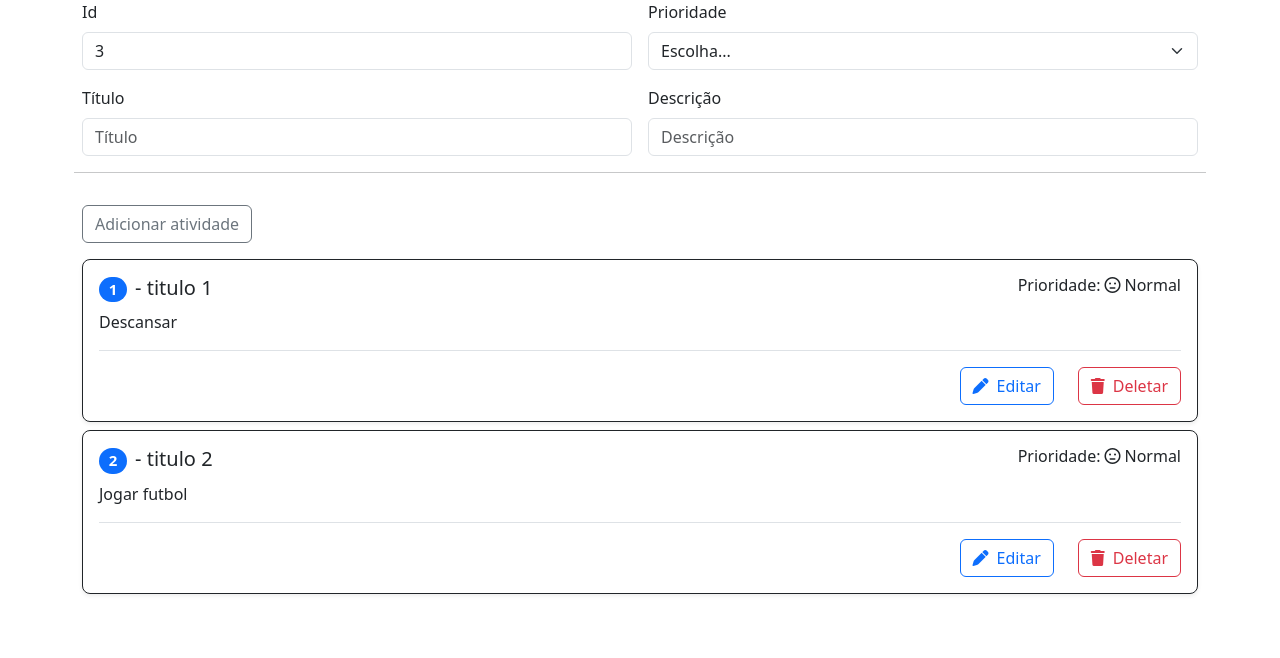
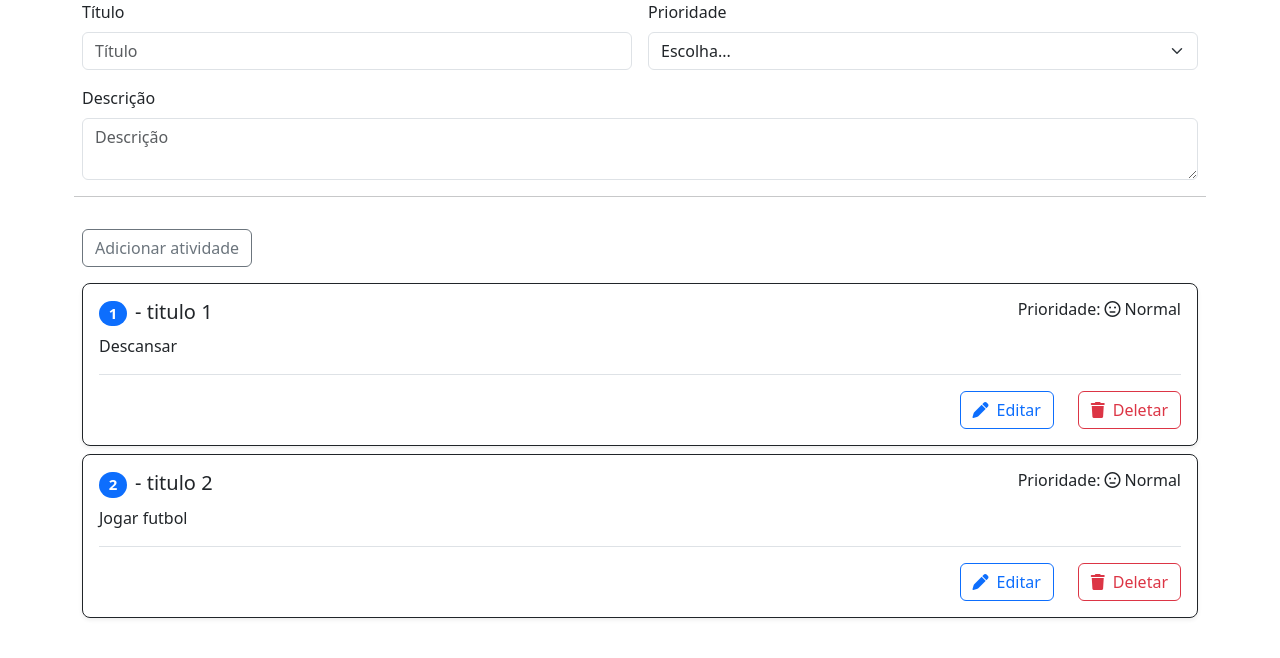
Before and after one commit to Felipe23-devTec/Front-appAtividade, a React (Create React App) app: page / in a window 1280 px wide. Shown: the top 658 px of the page. Built offline with nearby package versions, Linux system fonts and the light colour scheme.

Commit message:
refactor(atividade): ajustes realizados no formul

```diff
--- a/src/App.js
+++ b/src/App.js
@@ -20,10 +20,11 @@ const initialState = [
 function App() {
   //observacao : Codigo para pegar maior de uma lista e adiciona 1 no input = value={Math.max.apply(Math,atividades.map((item) => item.id)) + 1}
   const [atividades, setAtividades] = useState(initialState);
+  const[ativ,setAtiv] = useState({});
 
   function addAtividade(){
     const atividade = {
-      id: document.getElementById('id').value,
+      id: Math.max.apply(Math,atividades.map((item) => item.id)) + 1,
       prioridade: document.getElementById('prioridade').value,
       titulo: document.getElementById('titulo').value,
       descricao: document.getElementById('descricao').value
@@ -38,15 +39,22 @@ function App() {
     setAtividades([...atividadesAtualizar]);
 
   }
+  function pegarAtividade(id){
+    const atividade  = atividades.filter((at) => at.id === id);
+    console.log(atividade);
+    setAtiv(atividade[0])
+  }
   return (
     <>
       <AtividadeForm
         atividades={atividades}
         addAtividade={addAtividade}
+        ativSelecionada={ativ}
       />
       <Atividades
         atividades={atividades}
         deletarAtividade={deletarAtividade}
+        pegarAtividade={pegarAtividade}
 
       />
 
--- a/src/components/Atividade.jsx
+++ b/src/components/Atividade.jsx
@@ -42,7 +42,7 @@ export default function Atividade(props) {
                   </div>
                   <p className="card-text">{props.ativ.descricao} </p>
                   <div className='d-flex justify-content-end border-top pt-3'>
-                    <button className='btn btn-outline-primary me-4'>
+                    <button className='btn btn-outline-primary me-4' onClick={() => props.pegarAtividade(props.ativ.id)}>
                       <i className='fas fa-pen me-2'></i>
                       Editar
                     </button>
--- a/src/components/AtividadeForm.jsx
+++ b/src/components/AtividadeForm.jsx
@@ -1,29 +1,33 @@
-import React from 'react'
+import React, { useState } from 'react'
 
 export default function AtividadeForm(props) {
+    const [atividade, setAtividade] = useState({})
+    const inputTextHandler = (e) =>{
+        const {name, value} = e.target;
+        console.log(value);
+        setAtividade({...atividade, [name]: value})
+    }
+    //Math.max.apply(Math,props.atividades.map((item) => item.id)) + 1
   return (
     <form className='row g-3'>
+
         <div className='col-md-6'>
-          <label htmlFor='id' className='form-label'>Id</label>
-          <input id='id' type='text' className='form-control' readOnly value={Math.max.apply(Math,props.atividades.map((item) => item.id)) + 1}/>
+          <label htmlFor='titulo' className='form-label'>Título</label>
+          <input id='titulo'  name='titulo' type='text' className='form-control'placeholder="Título" onChange={inputTextHandler} value={atividade.titulo}/>
         </div>
         <div className='col-md-6'>
           <label className='form-label'>Prioridade</label>
-          <select id='prioridade' className='form-select'>
+          <select id='prioridade'  name='prioridade' className='form-select' onChange={inputTextHandler}
+          value={atividade.prioridade}>
             <option defaultValue="0">Escolha...</option>
             <option value="1">Baixa</option>
             <option value="2">Normal</option>
             <option value="3">Alta</option>
           </select>
-
         </div>
-        <div className='col-md-6'>
-          <label htmlFor='titulo' className='form-label'>Título</label>
-          <input id='titulo' type='text' className='form-control'placeholder="Título"/>
-        </div>
-        <div className='col-md-6'>
-          <label htmlFor='descricao' className='form-label'>Descrição</label>
-          <input id='descricao' type='text' className='form-control'placeholder="Descrição"/>
+        <div className='col-md-12'>
+          <label htmlFor='descricao'  name='descricao' className='form-label'>Descrição</label>
+          <textarea id='descricao' type='text' className='form-control'placeholder="Descrição" onChange={inputTextHandler} value={atividade.descricao}/>
         </div>
         <hr/>
         <div className='col-12'>
--- a/src/components/Atividades.jsx
+++ b/src/components/Atividades.jsx
@@ -8,7 +8,8 @@ export default function Atividades(props) {
           {props.atividades.map(ativ => (
               <Atividade key={ativ.id}
               ativ={ativ}
-              deletarAtividade={props.deletarAtividade}/>
+              deletarAtividade={props.deletarAtividade}
+              pegarAtividade={props.pegarAtividade}/>
           ))}
 
     </div>
```
